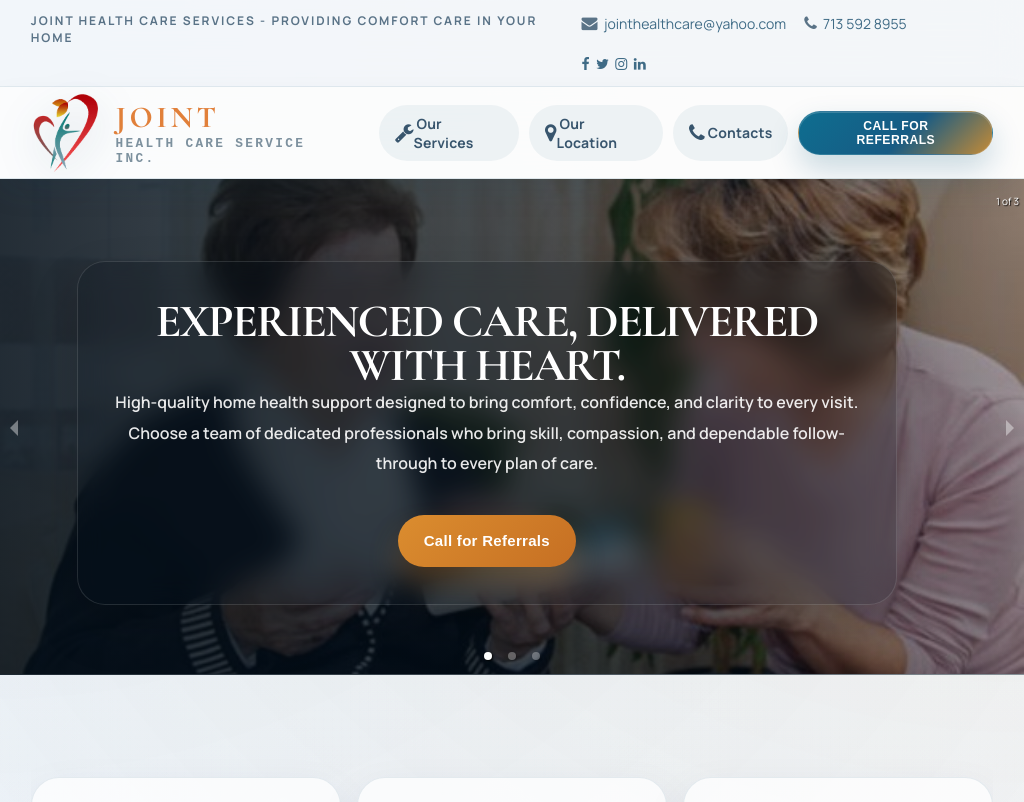
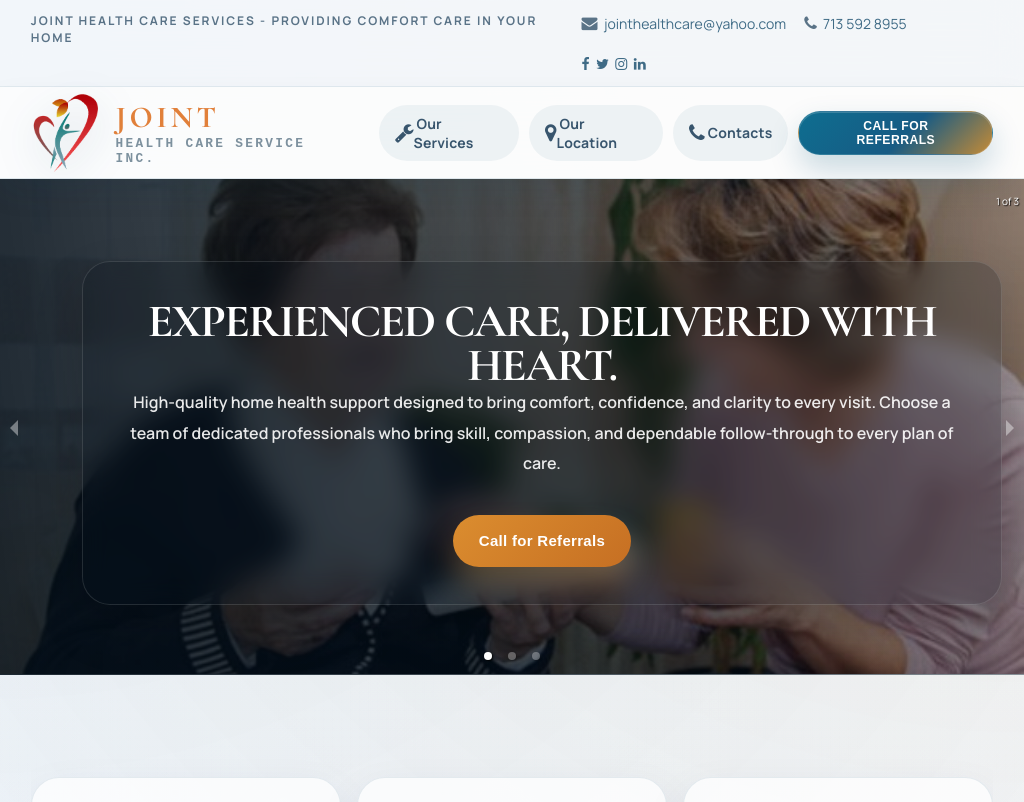
Before and after one commit to OPOKUSIAWEUGENE/joint_health_care_website4, a React (Create React App) app: page / in a window 1024 px wide. Shown: the top 802 px of the page. Built offline with nearby package versions, Linux system fonts and the light colour scheme.

Commit message:
`Update layout.module.css with changes to carouselContent styles`

```diff
--- a/src/Layout/layout.module.css
+++ b/src/Layout/layout.module.css
@@ -2381,15 +2381,15 @@ text-align: center;
 }
 
 .carouselContent {
-  width: min(1240px, 94vw);
+  width: min(1320px, 96vw);
   margin-top: 0;
   padding: clamp(28px, 3.6vw, 46px);
   animation: none;
   display: flex;
   flex-direction: column;
   align-items: flex-start;
-  max-width: 840px;
-  margin-left: clamp(28px, 7.5vw, 110px);
+  max-width: 940px;
+  margin-left: clamp(32px, 8vw, 140px);
   margin-right: auto;
   transform: translateY(6px);
   border-radius: 28px;
@@ -3220,7 +3220,8 @@ text-align: center;
   }
 
   .carouselContent {
-    width: min(820px, 84vw);
+    width: min(920px, 90vw);
+    max-width: 920px;
   }
 
   .carouselText1 {
```
